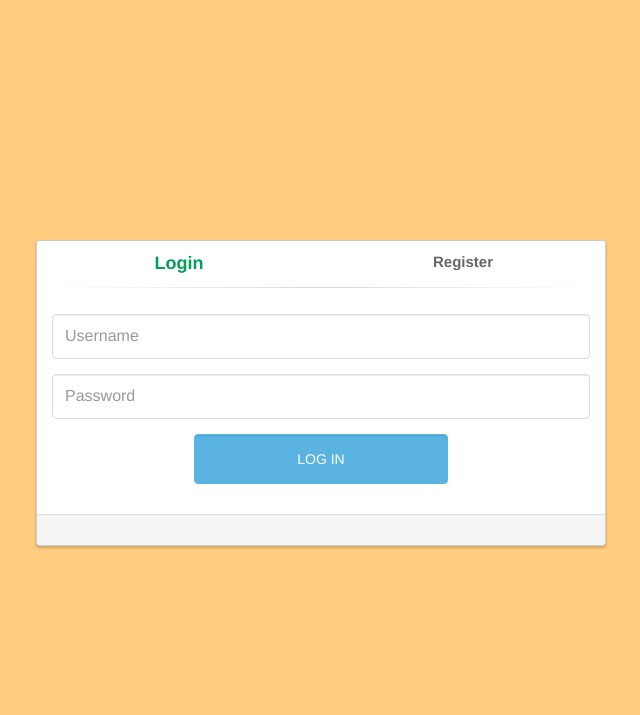
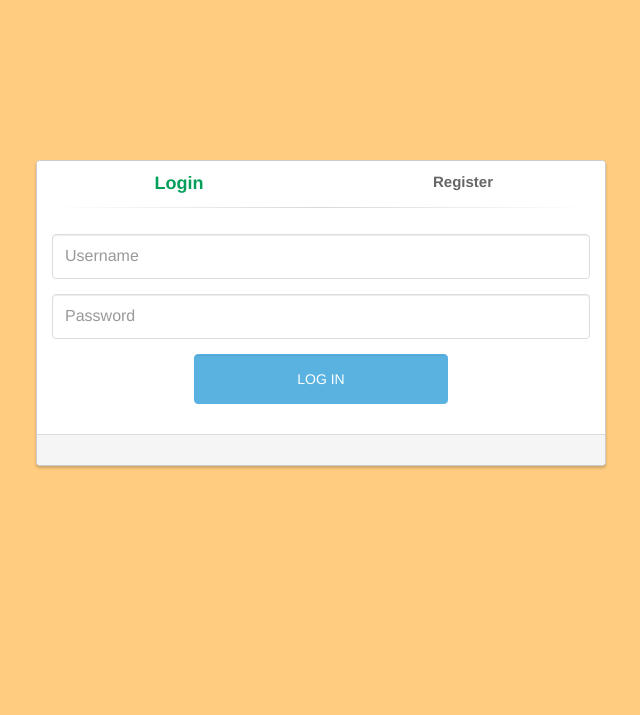
Before and after one commit to shengdade/ImagePredictionAlbum, a Flask app: page /login in a window 1280 px wide. Shown: the top 715 px of the page, without its empty margins (319-959 px from the left). Run offline with Flask 2, Linux system fonts and the light colour scheme; some libraries are stand-ins or nearby versions.

Commit message:
change log-in padding

```diff
--- a/app/templates/login.html
+++ b/app/templates/login.html
@@ -15,7 +15,7 @@
     </style>
 </head>
 <body>
-<div class="container" style="padding:150px 0">
+<div class="container" style="padding:70px 0">
     <div class="row">
         <div class="col-md-6 col-md-offset-3">
             <div class="panel panel-login">
```
